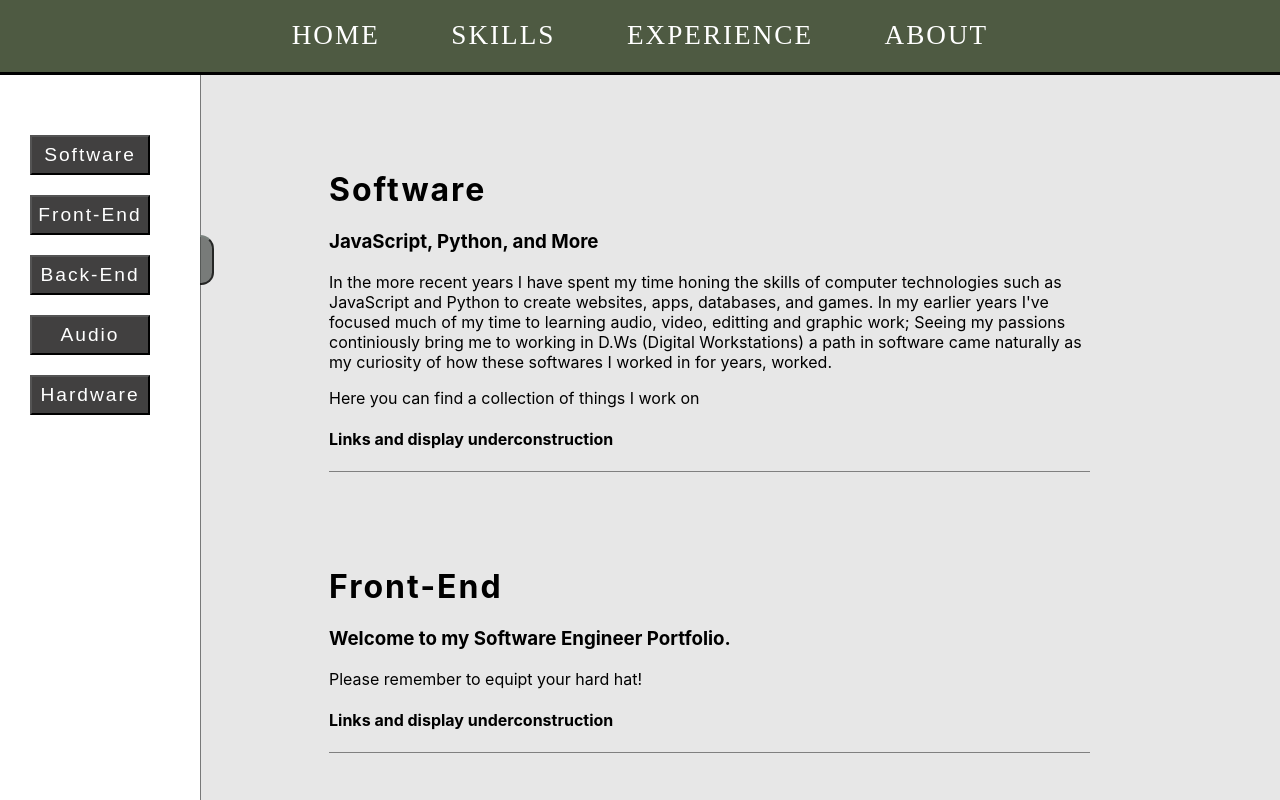
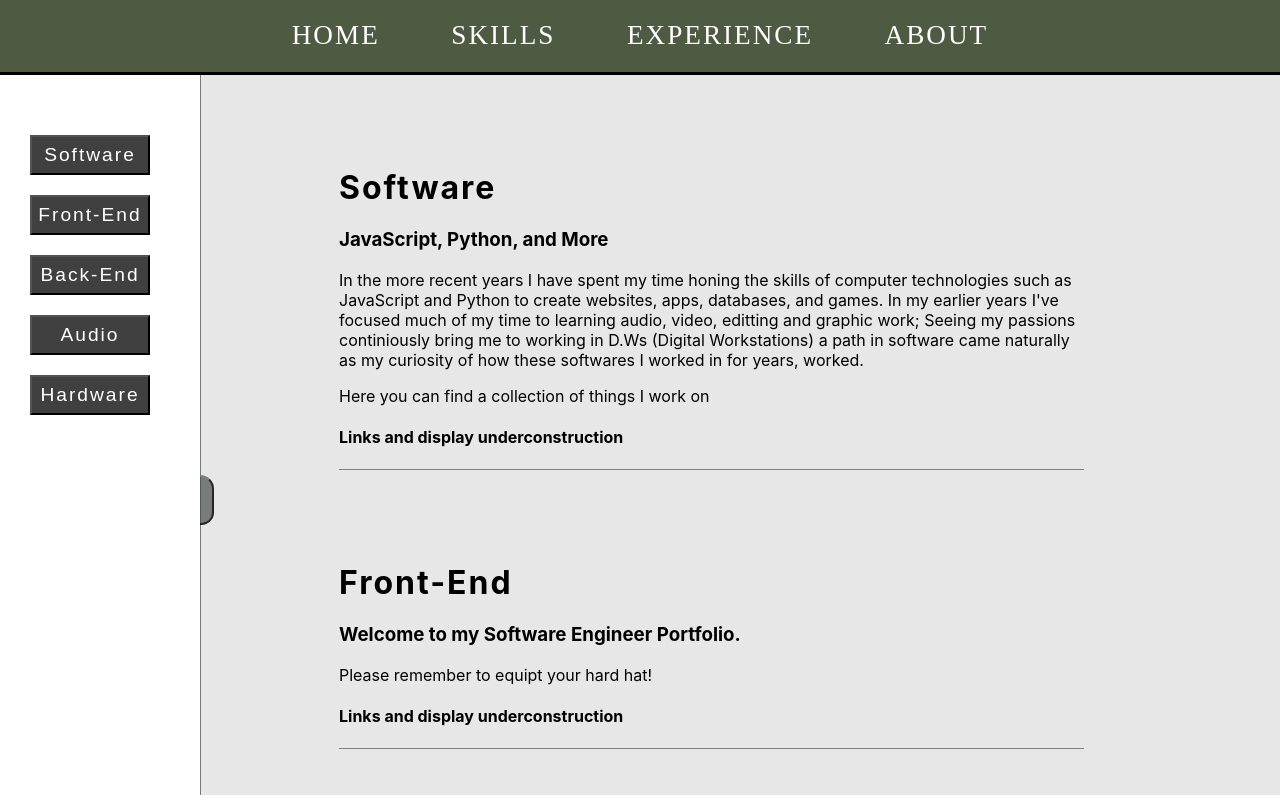
Before and after one commit to Vrndavana/Hines, a React (Create React App) app in the folder hines/: page /Skills in a window 1280 px wide. Shown: the top 800 px of the page. Built offline with nearby package versions, Linux system fonts and the light colour scheme.

Commit message:
Info Div Scroll Fix

```diff
--- a/hines/src/App.css
+++ b/hines/src/App.css
@@ -49,6 +49,7 @@
  background-position:center;
  background-attachment:fixed;
  color:white;
+
 }
 
 .Hello{
@@ -58,7 +59,7 @@
   width:100%;
   position:fixed;
   background-color:#3d3c3cbb;
-  height:8vh;
+  height:6vh;
   z-index: 999;
   display:flex;
   flex-direction:row;
@@ -146,27 +147,6 @@ margin: 0 0 1% 0;
 /* P - End */
 
 
-.Skill-Div {
-  width:100%;
-  display:flex;
-  background-color: rgb(231, 231, 231);
- }
-
-
-.S-Info{
-  margin:0 0;
-  padding:0 0 0 10%;
-  box-sizing: border-box;
-}
-
-
-.Sdiv{
-  margin:10% 20% 0% 0;
-  border-bottom: 1px solid grey;
-  box-sizing: border-box;
-
-}
-
 
 /* .Sp{
 
@@ -248,8 +228,7 @@ a{
 
 
 .side-bar {
-  height: 100% !important;
-
+  height: 20% !important;
   display: flex;
   flex-direction: column;
   border-right: 1px solid;
@@ -260,10 +239,10 @@ a{
   position: -webkit-sticky;
   position: sticky;
   top: 0;
+
 }
 
 .toggle-menu {
-
   height: 50px;
   border-top-right-radius: 10rem;
   border-bottom-right-radius: 9rem;
@@ -279,12 +258,40 @@ a{
 }
 
 .Side-Button{
-
   color:Black;
   background-color: rgb(65, 64, 64);
   margin: 5% 15%;
   padding:auto;
   width:60%;
   height: 5vh;;
+}
 
+
+.Skill-Div {
+  width:100%;
+  display:flex;
+  background-color: rgb(231, 231, 231);
+  box-sizing: border-box;
+  height: 90vh;
+ }
+
+
+.S-Info{
+  max-height: 100vh;
+  margin:0 10px;
+  padding:0 0 0 10%;
+  box-sizing: border-box;
+  overflow-y: scroll;
 }
+
+
+.Sdiv{
+  margin:10% 20% 0% 0;
+  border-bottom: 1px solid grey;
+  box-sizing: border-box;
+}
+
+.Sm{
+  height: 80hv;
+}
+ /*   _____--------_____------ >>>>       MAIN SCROLLING BAR ON SKILLS PAGE HIDDEN ON INDEX.CSS       <<<<_____--------_____------ */
--- a/hines/src/Components/Sidebar.js
+++ b/hines/src/Components/Sidebar.js
@@ -17,23 +17,14 @@ export const Sidebar = ({ width, height, children }) => {
   }, []);
   return (
     <React.Fragment>
-      <div
-        className="side-bar"
-        style={{
-          transform: `translatex(${xPosition}px`,
-          width: width,
-          minHeight: height
-        }}
-      >
-        <button
-          onClick={() => toggleMenu()}
-          className="toggle-menu"
-          style={{
-            transform: `translate(${width}px, 20vh`
-          }}
-        ></button>
-        <div className="content">{children}</div>
+
+      <div className="side-bar" style={ {transform: `translatex(${xPosition}px`, width: width, minHeight: height} }>
+
+        <button onClick={() => toggleMenu()} className="toggle-menu" style={ { transform: `translate(${width}px, 50vh`} }/>
+        <div className="content">  {children} </div>
+
       </div>
+
     </React.Fragment>
   );
 
--- a/hines/src/Components/Skills.js
+++ b/hines/src/Components/Skills.js
@@ -22,16 +22,18 @@ function Skills() {
 
 
         <div class="Sm">
-          <Sidebar width={200} height={"100vh"}>
+          <Sidebar width={200} height={"90vh"}>
+            <div class="Sb">
           <button class="Side-Button">  <a href="#Software">         Software    </a> </button>
           <button class="Side-Button">  <a href="#Front-End">        Front-End   </a> </button>
           <button class="Side-Button">  <a href="#Back-End">         Back-End    </a> </button>
           <button class="Side-Button">  <a href="#Audio">            Audio       </a> </button>
           <button class="Side-Button">  <a href="#Hardware">         Hardware    </a> </button>
+           </div>
           </Sidebar>
         </div>
 
-        <div class="S-Info">
+        <div class="S-Info" >
 
           <div class="Sdiv">
            <h1 class='Skillz'> <a id="Software" href="Software"> Software </a> </h1>
--- a/hines/src/index.css
+++ b/hines/src/index.css
@@ -5,6 +5,7 @@ body {
     sans-serif;
   -webkit-font-smoothing: antialiased;
   -moz-osx-font-smoothing: grayscale;
+  /* overflow: hidden; */
 }
 
 code {
```
